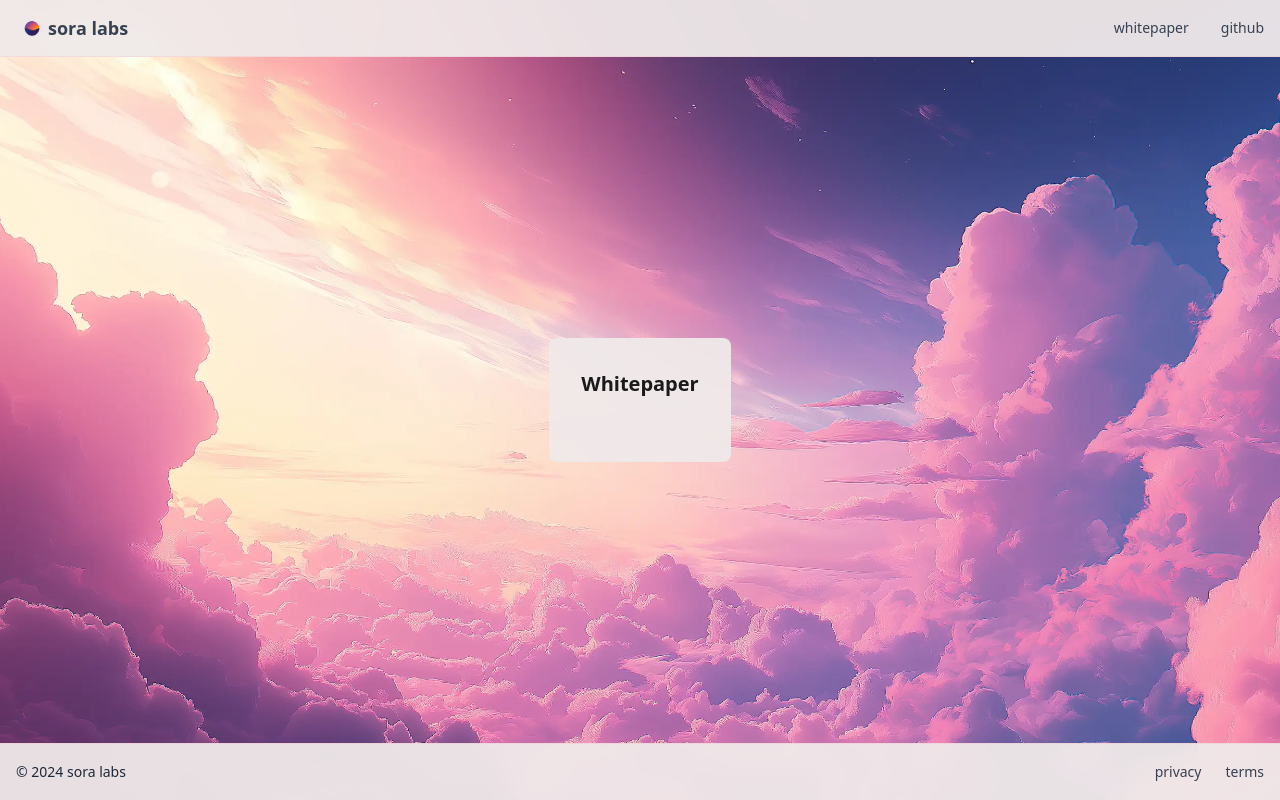
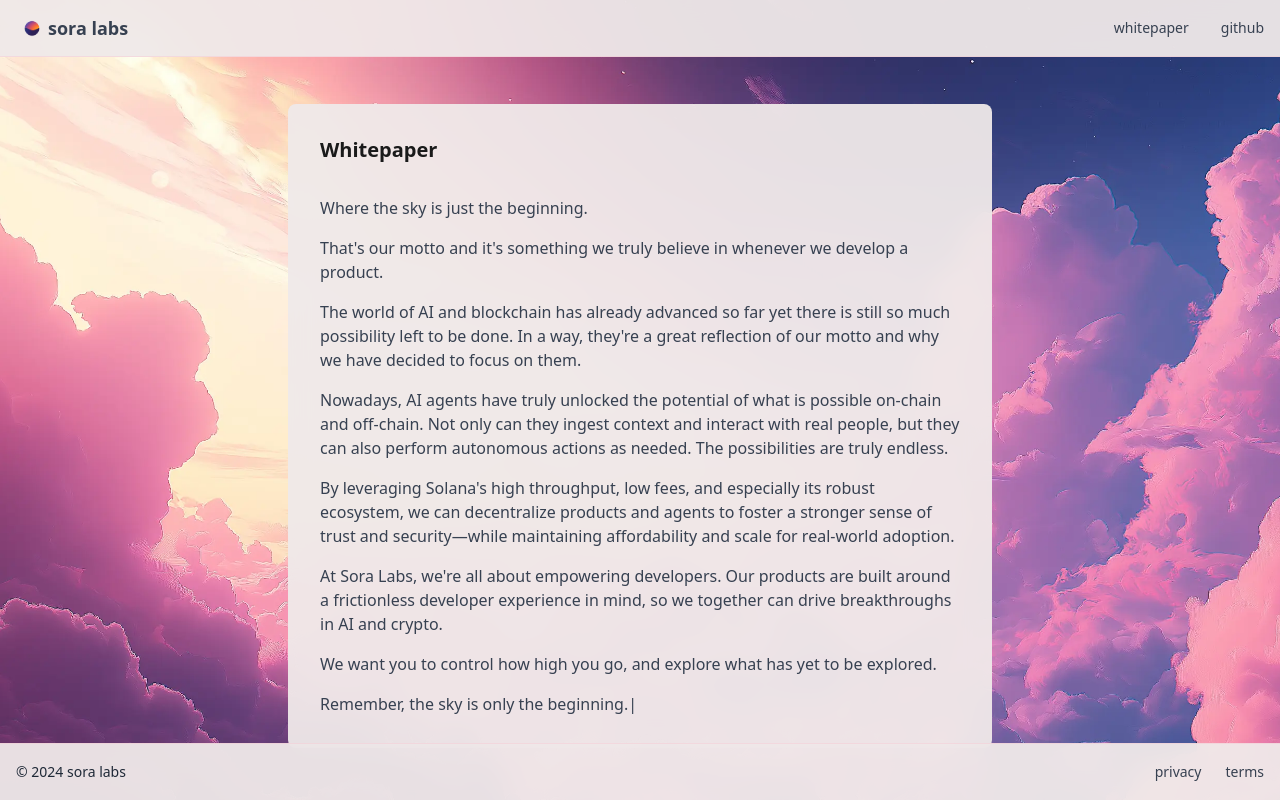
Before and after one commit to nimlik/SilverbackAI, a Next.js app: page /whitepaper in a window 1280 px wide. Built offline with nearby package versions, Linux system fonts and the light colour scheme.

Commit message:
feat: whitepaper

```diff
--- a/src/components/WhitepaperContent.tsx
+++ b/src/components/WhitepaperContent.tsx
@@ -5,7 +5,16 @@ import TypewriterText from "./TypewriterText";
 
 export default function WhitepaperContent() {
   const [currentParagraph, setCurrentParagraph] = useState(0);
-  const content: string[] = [];
+  const content: string[] = [
+    "Where the sky is just the beginning.",
+    "That's our motto and it's something we truly believe in whenever we develop a product.",
+    "The world of AI and blockchain has already advanced so far yet there is still so much possibility left to be done. In a way, they're a great reflection of our motto and why we have decided to focus on them.",
+    "Nowadays, AI agents have truly unlocked the potential of what is possible on-chain and off-chain. Not only can they ingest context and interact with real people, but they can also perform autonomous actions as needed. The possibilities are truly endless.",
+    "By leveraging Solana's high throughput, low fees, and especially its robust ecosystem, we can decentralize products and agents to foster a stronger sense of trust and security—while maintaining affordability and scale for real-world adoption.",
+    "At Sora Labs, we're all about empowering developers. Our products are built around a frictionless developer experience in mind, so we together can drive breakthroughs in AI and crypto.",
+    "We want you to control how high you go, and explore what has yet to be explored.",
+    "Remember, the sky is only the beginning.",
+  ];
 
   const handleParagraphComplete = () => {
     if (currentParagraph < content.length - 1) {
```
